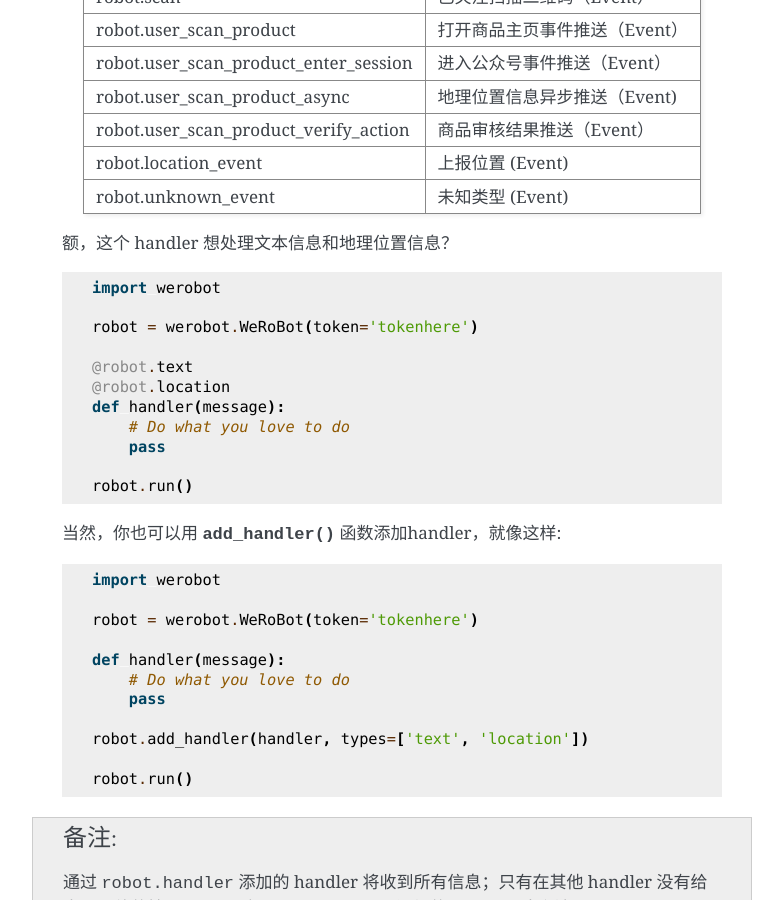
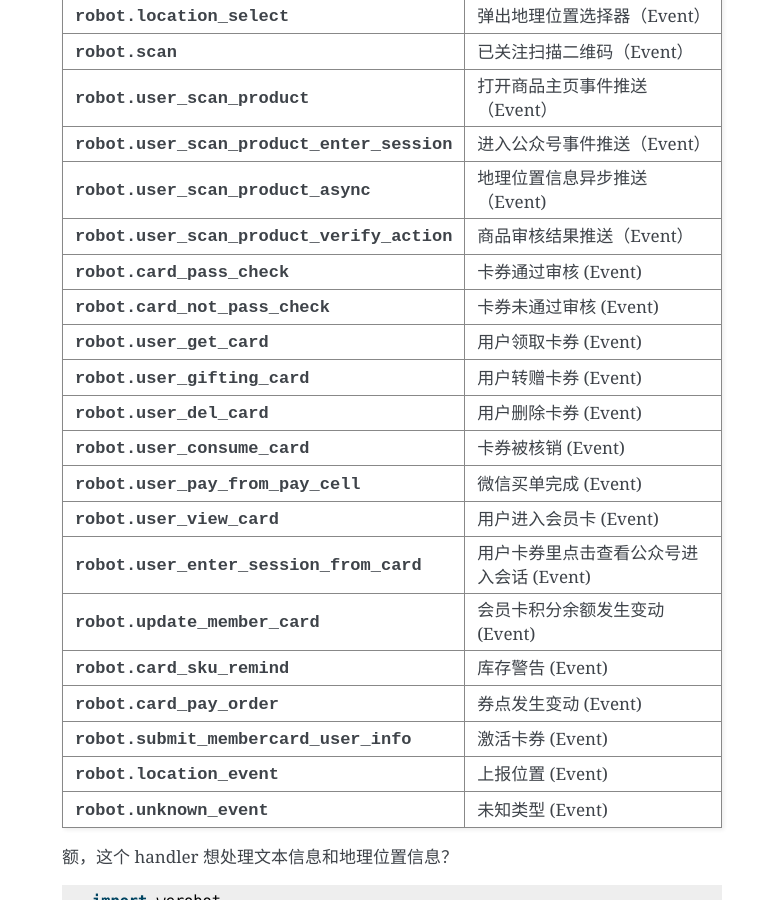
Before and after one commit to offu/WeRoBot, a Sphinx documentation site: the page built from docs/handlers.rst, in a window 1280 px wide and 900 px high, scrolled down 1827 px. Shown: the whole window, without its empty margins (358-1141 px from the left). Built offline with Sphinx 7.4.7, drawn with Linux system fonts in a browser that asks for light colours.

Commit message:
docs(handler): add doc for card handler

```diff
--- a/docs/handlers.rst
+++ b/docs/handlers.rst
@@ -53,33 +53,46 @@ WeRoBot会将合法的请求发送给 handlers 依次执行。
 
 在 WeRobot 中我们把请求分成了 Message 和 Event 两种类型,针对两种类型的请求分别有不同的 Handler。
 
-======================================  =================
-修饰符                                   类型
-======================================  =================
-robot.text                              文本 (Message)
-robot.image                             图像 (Message)
-robot.location                          位置 (Message)
-robot.link                              链接 (Message)
-robot.voice                             语音 (Message)
-robot.unknown                           未知类型 (Message)
-robot.subscribe                         被关注 (Event)
-robot.unsubscribe                       被取消关注 (Event)
-robot.click                             自定义菜单事件 (Event)
-robot.view                              链接 (Event)
-robot.scancode_push                     扫描推送 (Event)
-robot.scancode_waitmsg                  扫描弹消息 (Event)
-robot.pic_sysphoto                      弹出系统拍照发图（Event）
-robot.pic_photo_or_album                弹出拍照或者相册发图（Event）
-robot.pic_weixin                        弹出微信相册发图器（Event）
-robot.location_select                   弹出地理位置选择器（Event）
-robot.scan                              已关注扫描二维码（Event）
-robot.user_scan_product                 打开商品主页事件推送（Event）
-robot.user_scan_product_enter_session   进入公众号事件推送（Event）
-robot.user_scan_product_async           地理位置信息异步推送（Event)
-robot.user_scan_product_verify_action   商品审核结果推送（Event）
-robot.location_event                    上报位置 (Event)
-robot.unknown_event                     未知类型 (Event)
-======================================  =================
+========================================================================================================  =========================================
+修饰符                                                                                                       类型
+========================================================================================================  =========================================
+:func:`robot.text <werobot.robot.BaseRoBot.text>`                                                           文本 (Message)
+:func:`robot.image <werobot.robot.BaseRoBot.image>`                                                         图像 (Message)
+:func:`robot.location <werobot.robot.BaseRoBot.location>`                                                   位置 (Message)
+:func:`robot.link <werobot.robot.BaseRoBot.link>`                                                           链接 (Message)
+:func:`robot.voice <werobot.robot.BaseRoBot.voice>`                                                         语音 (Message)
+:func:`robot.unknown <werobot.robot.BaseRoBot.unknown>`                                                     未知类型 (Message)
+:func:`robot.subscribe <werobot.robot.BaseRoBot.subscribe>`                                                 被关注 (Event)
+:func:`robot.unsubscribe <werobot.robot.BaseRoBot.unsubscribe>`                                             被取消关注 (Event)
+:func:`robot.click <werobot.robot.BaseRoBot.click>`                                                         自定义菜单事件 (Event)
+:func:`robot.view <werobot.robot.BaseRoBot.view>`                                                           链接 (Event)
+:func:`robot.scancode_push <werobot.robot.BaseRoBot.scancode_push>`                                         扫描推送 (Event)
+:func:`robot.scancode_waitmsg <werobot.robot.BaseRoBot.scancode_waitmsg>`                                   扫描弹消息 (Event)
+:func:`robot.pic_sysphoto <werobot.robot.BaseRoBot.pic_sysphoto>`                                           弹出系统拍照发图（Event）
+:func:`robot.pic_photo_or_album <werobot.robot.BaseRoBot.pic_photo_or_album>`                               弹出拍照或者相册发图（Event）
+:func:`robot.pic_weixin <werobot.robot.BaseRoBot.pic_weixin>`                                               弹出微信相册发图器（Event）
+:func:`robot.location_select <werobot.robot.BaseRoBot.location_select>`                                     弹出地理位置选择器（Event）
+:func:`robot.scan <werobot.robot.BaseRoBot.scan>`                                                           已关注扫描二维码（Event）
+:func:`robot.user_scan_product <werobot.robot.BaseRoBot.user_scan_product>`                                 打开商品主页事件推送（Event）
+:func:`robot.user_scan_product_enter_session <werobot.robot.BaseRoBot.user_scan_product_enter_session>`     进入公众号事件推送（Event）
+:func:`robot.user_scan_product_async <werobot.robot.BaseRoBot.user_scan_product_async>`                     地理位置信息异步推送（Event)
+:func:`robot.user_scan_product_verify_action <werobot.robot.BaseRoBot.user_scan_product_verify_action>`     商品审核结果推送（Event）
+:func:`robot.card_pass_check <werobot.robot.BaseRoBot.card_pass_check>`                                     卡券通过审核 (Event)
+:func:`robot.card_not_pass_check <werobot.robot.BaseRoBot.card_not_pass_check>`                             卡券未通过审核 (Event)
+:func:`robot.user_get_card <werobot.robot.BaseRoBot.user_get_card>`                                         用户领取卡券 (Event)
+:func:`robot.user_gifting_card <werobot.robot.BaseRoBot.user_gifting_card>`                                 用户转赠卡券 (Event)
+:func:`robot.user_del_card <werobot.robot.BaseRoBot.user_del_card>`                                         用户删除卡券 (Event)
+:func:`robot.user_consume_card <werobot.robot.BaseRoBot.user_consume_card>`                                 卡券被核销 (Event)
+:func:`robot.user_pay_from_pay_cell <werobot.robot.BaseRoBot.user_pay_from_pay_cell>`                       微信买单完成 (Event)
+:func:`robot.user_view_card <werobot.robot.BaseRoBot.user_view_card>`                                       用户进入会员卡 (Event)
+:func:`robot.user_enter_session_from_card <werobot.robot.BaseRoBot.user_enter_session_from_card>`           用户卡券里点击查看公众号进入会话 (Event)
+:func:`robot.update_member_card <werobot.robot.BaseRoBot.update_member_card>`                               会员卡积分余额发生变动 (Event)
+:func:`robot.card_sku_remind <werobot.robot.BaseRoBot.card_sku_remind>`                                     库存警告 (Event)
+:func:`robot.card_pay_order <werobot.robot.BaseRoBot.card_pay_order>`                                       券点发生变动 (Event)
+:func:`robot.submit_membercard_user_info <werobot.robot.BaseRoBot.submit_membercard_user_info>`             激活卡券 (Event)
+:func:`robot.location_event <werobot.robot.BaseRoBot.location_event>`                                       上报位置 (Event)
+:func:`robot.unknown_event <werobot.robot.BaseRoBot.unknown_event>`                                         未知类型 (Event)
+========================================================================================================  =========================================
 
 额，这个 handler 想处理文本信息和地理位置信息？ ::
 
```
